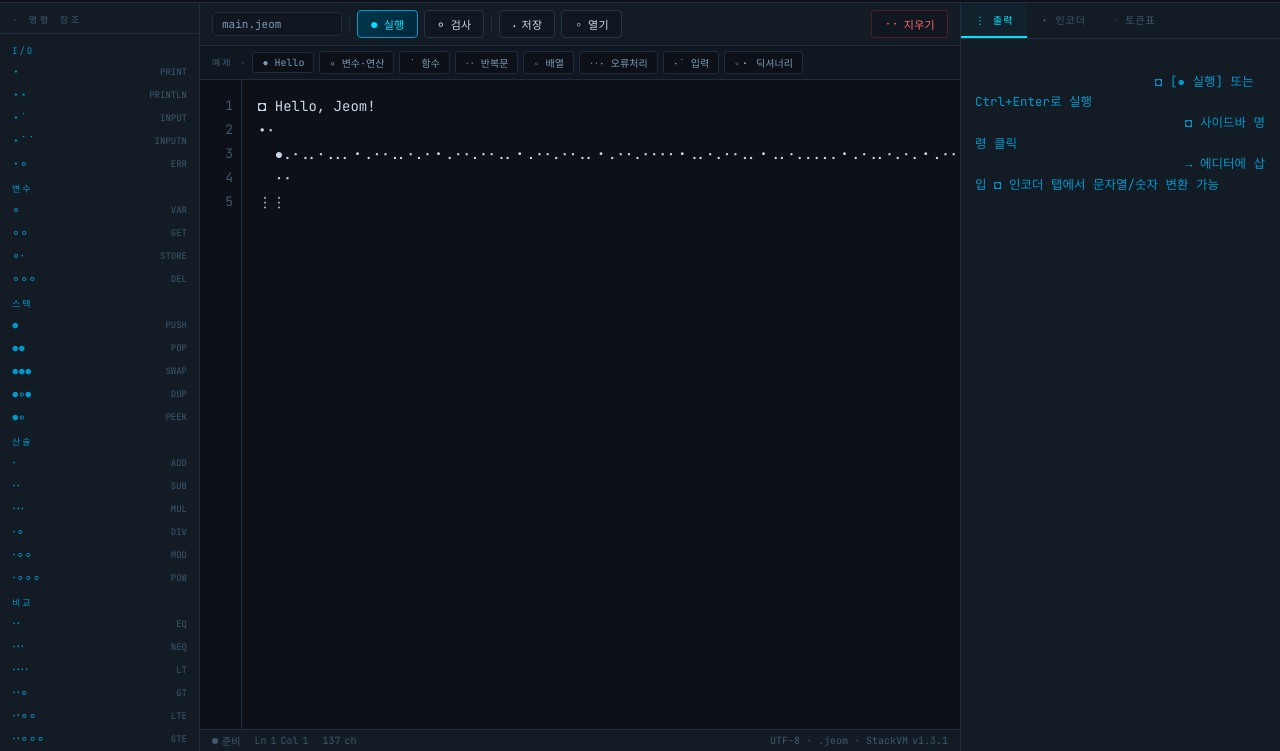
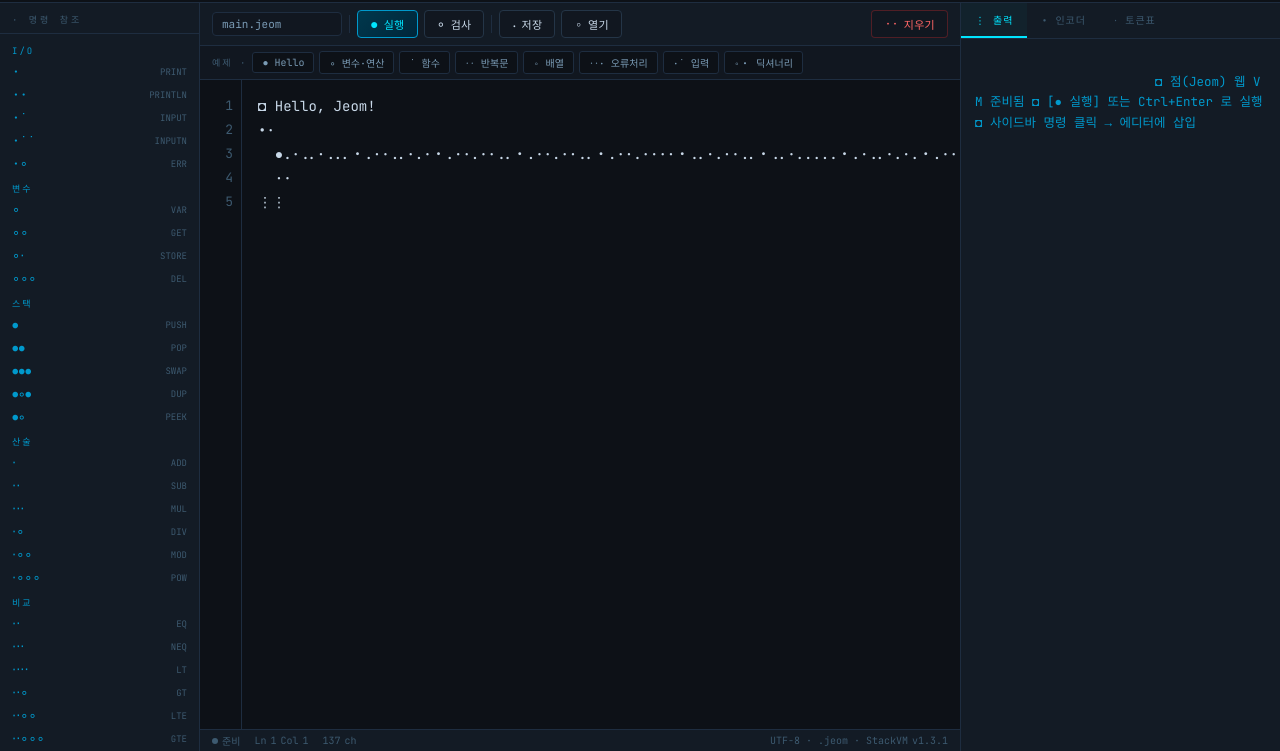
Before and after one commit to minirang2/jeomlang, a website: page ide/index.html in a window 1280 px wide. Shown: the part 49-800 px from the top of the page. Drawn offline with Linux system fonts and the light colour scheme.

Commit message:
Update index.html

```diff
--- a/ide/index.html
+++ b/ide/index.html
@@ -89,10 +89,7 @@
             <div class="panel-body">
                 <div class="pview active" id="output-tab">
                     <div id="output">
-                        <span class="o-info">◘ [● 실행] 또는 Ctrl+Enter로 실행
-                            ◘ 사이드바 명령 클릭
-                            → 에디터에 삽입 ◘ 인코더 탭에서 문자열/숫자 변환 가능
-                        </span>
+                        <span class="o-info">◘ 점(Jeom) 웹 VM 준비됨 ◘ [● 실행] 또는 Ctrl+Enter 로 실행 ◘ 사이드바 명령 클릭 → 에디터에 삽입</span>
                     </div>
                 </div>
                 <div class="pview" id="encoder-tab">
```
